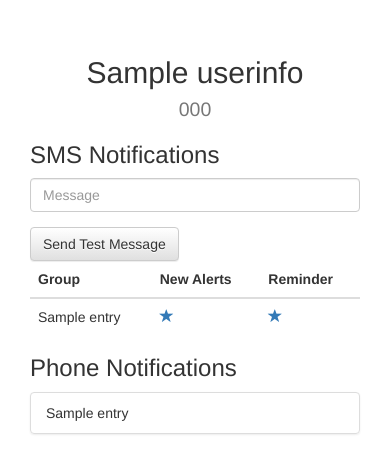
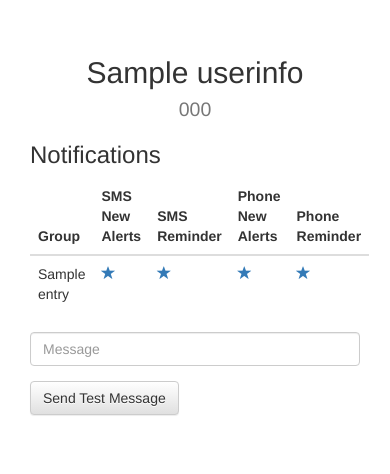
Before and after one commit to seekwill/okgotit, a Python web app: template templates/user.html in a window 390 px wide. Shown: the part 54-528 px from the top of the page. Run offline with Jinja, Linux system fonts and the light colour scheme; the template is opened without the code that fills it: most values are stand-ins (such as "Sample title", 1, 10 or a date in 2020); some libraries are stand-ins or nearby versions.

Commit message:
Added feature to allow users to enable or disable phone call notifications

```diff
--- a/schema.sql
+++ b/schema.sql
@@ -1,6 +1,6 @@
 CREATE TABLE callgroup ( id INTEGER PRIMARY KEY AUTOINCREMENT, name TEXT );
 CREATE TABLE grouporder ( id INTEGER PRIMARY KEY AUTOINCREMENT, groupid INT, userid INT );
 CREATE TABLE log ( id INTEGER PRIMARY KEY AUTOINCREMENT, entrydate DATETIME, entryip TEXT, entrylog TEXT );
-CREATE TABLE smsnotify ( id INTEGER PRIMARY KEY AUTOINCREMENT, userid INT, groupid INT, typeid INT );
+CREATE TABLE notification ( id INTEGER PRIMARY KEY AUTOINCREMENT, userid INT, groupid INT, typeid INT );
 CREATE TABLE user ( id INTEGER PRIMARY KEY AUTOINCREMENT, name TEXT, mobilenum TEXT );
 CREATE TABLE log404 ( id INTEGER PRIMARY KEY AUTOINCREMENT, entrydate DATETIME, entryip TEXT, url TEXT );
--- a/templates/user.html
+++ b/templates/user.html
@@ -4,40 +4,56 @@
       <div class="starter-template">
         <h2 style="text-align: center">{{userinfo.name}}<br><small>{{userinfo.mobilenum}}</small></h2>
 
-        <h3>SMS Notifications</h3>
-        <form class="form-inline" role="form" action="{{ url_for('testsmsuser', id=userinfo.id) }}" method="post">
-          <div class="form-group">
-            <label class="sr-only" for="message">Message</label>
-            <input type="text" class="form-control" id="message" name="message" placeholder="Message">
-          </div>
-          <button type="submit" class="btn btn-default">Send Test Message</button>
-        </form>
+        <h3>Notifications</h3>
+
         <table class="table">
           <thead>
-            <tr><th>Group</th><th>New Alerts</th><th>Reminder</th></tr>
+            <tr><th>Group</th><th>SMS New Alerts</th><th>SMS Reminder</th><th>Phone New Alerts</th><th>Phone Reminder</th></tr>
           </thead>
           <tbody>
-        {% for entry in userinfo.smsnotify %}
+        {% for entry in userinfo.notificationlist %}
             <tr>
               <td>{{ entry.groupname }}</a></td>
               <td>
-                {% if entry.newid is none %}
-                  <a href="{{ url_for('modifysms', id=userinfo.id, action='add', type='new', gid=entry.groupid ) }}">
+                {% if entry.sms_new is none %}
+                  <a href="{{ url_for('addnotification', id=userinfo.id, device='SMS', type='New', gid=entry.groupid ) }}">
                   <span class="glyphicon glyphicon-star-empty"></span>
                   </a>
                 {% else %}
-                  <a href="{{ url_for('modifysms', id=userinfo.id, action='remove', type='new', gid=entry.groupid ) }}">
+                  <a href="{{ url_for('removenotification', id=userinfo.id, notifyid=entry.sms_new ) }}">
                   <span class="glyphicon glyphicon-star"></span>
                   </a>
                 {% endif %}
               </td>
               <td>
-                {% if entry.reminderid is none %}
-                  <a href="{{ url_for('modifysms', id=userinfo.id, action='add', type='reminder', gid=entry.groupid ) }}">
+                {% if entry.sms_rem is none %}
+                  <a href="{{ url_for('addnotification', id=userinfo.id, device='SMS', type='Reminder', gid=entry.groupid ) }}">
                   <span class="glyphicon glyphicon-star-empty"></span>
                   </a>
                 {% else %}
-                  <a href="{{ url_for('modifysms', id=userinfo.id, action='remove', type='reminder', gid=entry.groupid ) }}">
+                  <a href="{{ url_for('removenotification', id=userinfo.id, notifyid=entry.sms_rem ) }}">
+                  <span class="glyphicon glyphicon-star"></span>
+                  </a>
+                {% endif %}
+              </td>
+              <td>
+                {% if entry.phone_new is none %}
+                  <a href="{{ url_for('addnotification', id=userinfo.id, device='Phone', type='New', gid=entry.groupid ) }}">
+                  <span class="glyphicon glyphicon-star-empty"></span>
+                  </a>
+                {% else %}
+                  <a href="{{ url_for('removenotification', id=userinfo.id, notifyid=entry.phone_new ) }}">
+                  <span class="glyphicon glyphicon-star"></span>
+                  </a>
+                {% endif %}
+              </td>
+              <td>
+                {% if entry.phone_rem is none %}
+                  <a href="{{ url_for('addnotification', id=userinfo.id, device='Phone', type='Reminder', gid=entry.groupid ) }}">
+                  <span class="glyphicon glyphicon-star-empty"></span>
+                  </a>
+                {% else %}
+                  <a href="{{ url_for('removenotification', id=userinfo.id, notifyid=entry.phone_rem ) }}">
                   <span class="glyphicon glyphicon-star"></span>
                   </a>
                 {% endif %}
@@ -49,14 +65,14 @@
           </tbody>
         </table>
 
-        {% if userinfo.callgroups|count > 0 %}
-        <h3>Phone Notifications</h3>
-        <ul class="list-group">
-          {% for group in userinfo.callgroups %}
-          <li class="list-group-item">{{group.name}}</li>
-          {% endfor %}
-        </ul>
-        {% endif %}
+        <form class="form-inline" role="form" action="{{ url_for('testsmsuser', id=userinfo.id) }}" method="post">
+          <div class="form-group">
+            <label class="sr-only" for="message">Message</label>
+            <input type="text" class="form-control" id="message" name="message" placeholder="Message">
+          </div>
+          <button type="submit" class="btn btn-default">Send Test Message</button>
+        </form>
+
       </div>
     </div><!-- /.container -->
 {% endblock %}
```
Also changed, not shown: app.py (+63 -27 lines).
